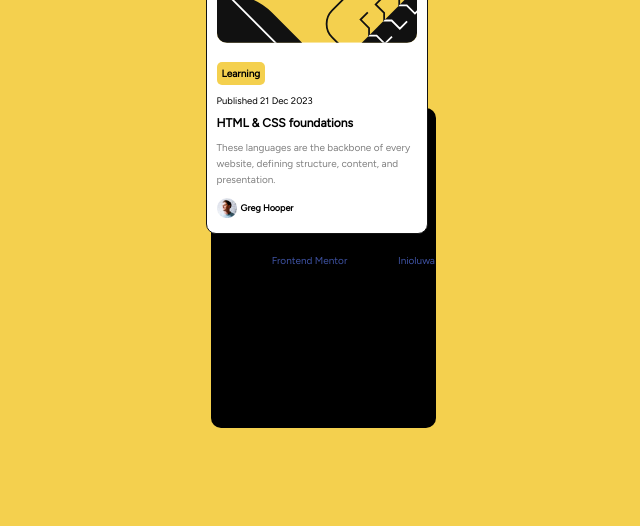
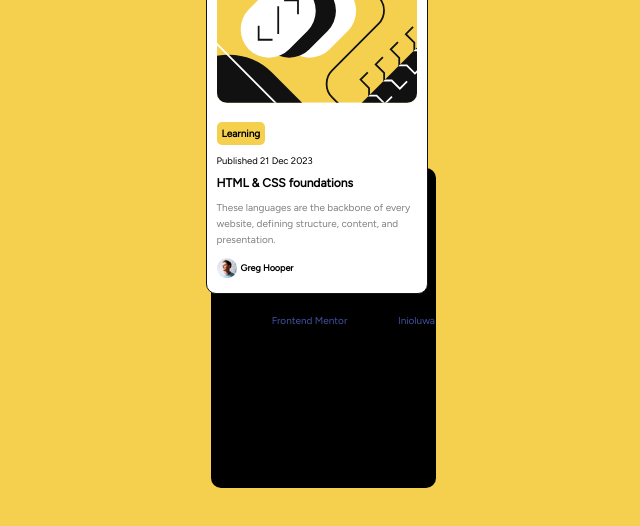
Before and after one commit to Ojoinioluwa/front-end-main-blog, a plain HTML site: page index.html in a window 1280 px wide. Shown: the whole page, without its empty margins (317-957 px from the left). Drawn offline with Linux system fonts and the light colour scheme.

Commit message:
Update style.css

```diff
--- a/style.css
+++ b/style.css
@@ -24,7 +24,7 @@ body {
   padding: 10px;
   background-color: black;
   border-radius: 10px;
-  margin-top: 100px;
+  margin-top: 20vh;
 }
 #container:hover {
   margin-top: -64.7vh;
```
